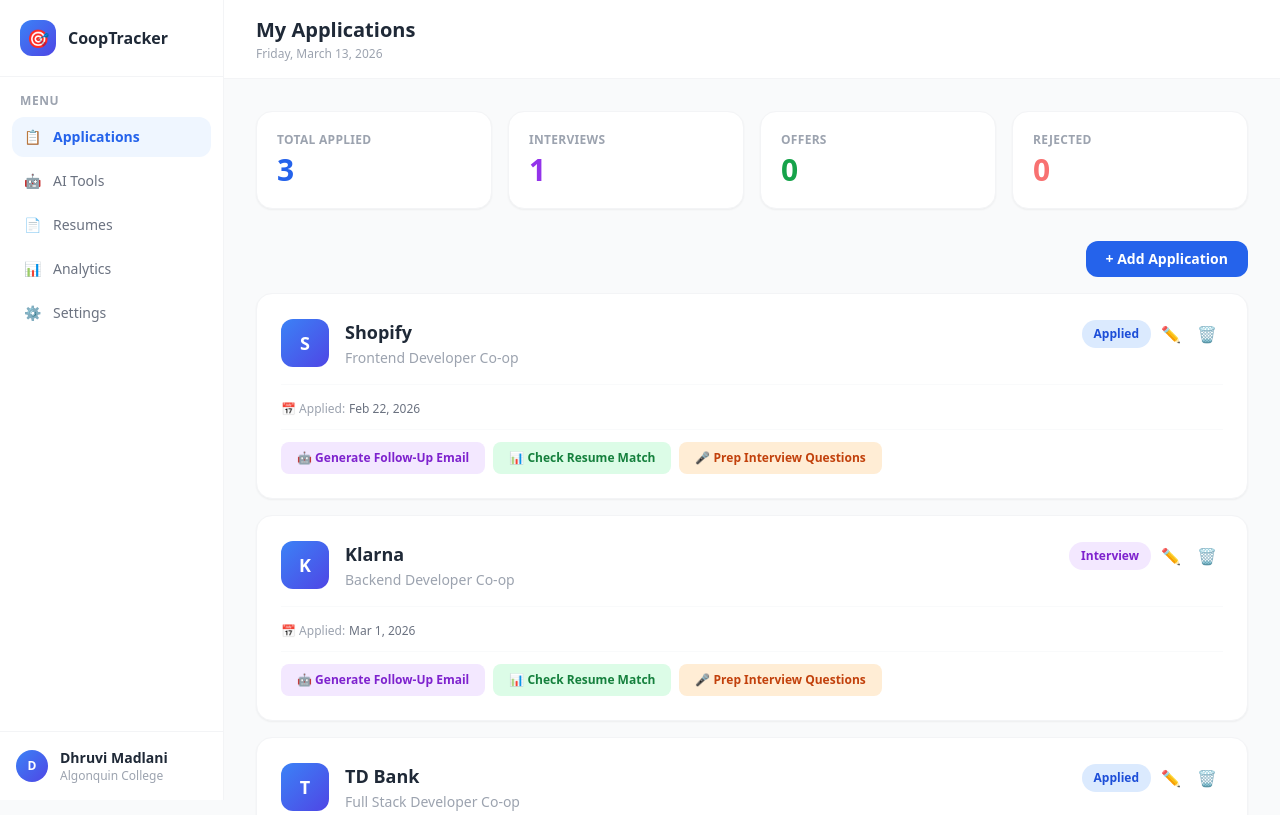
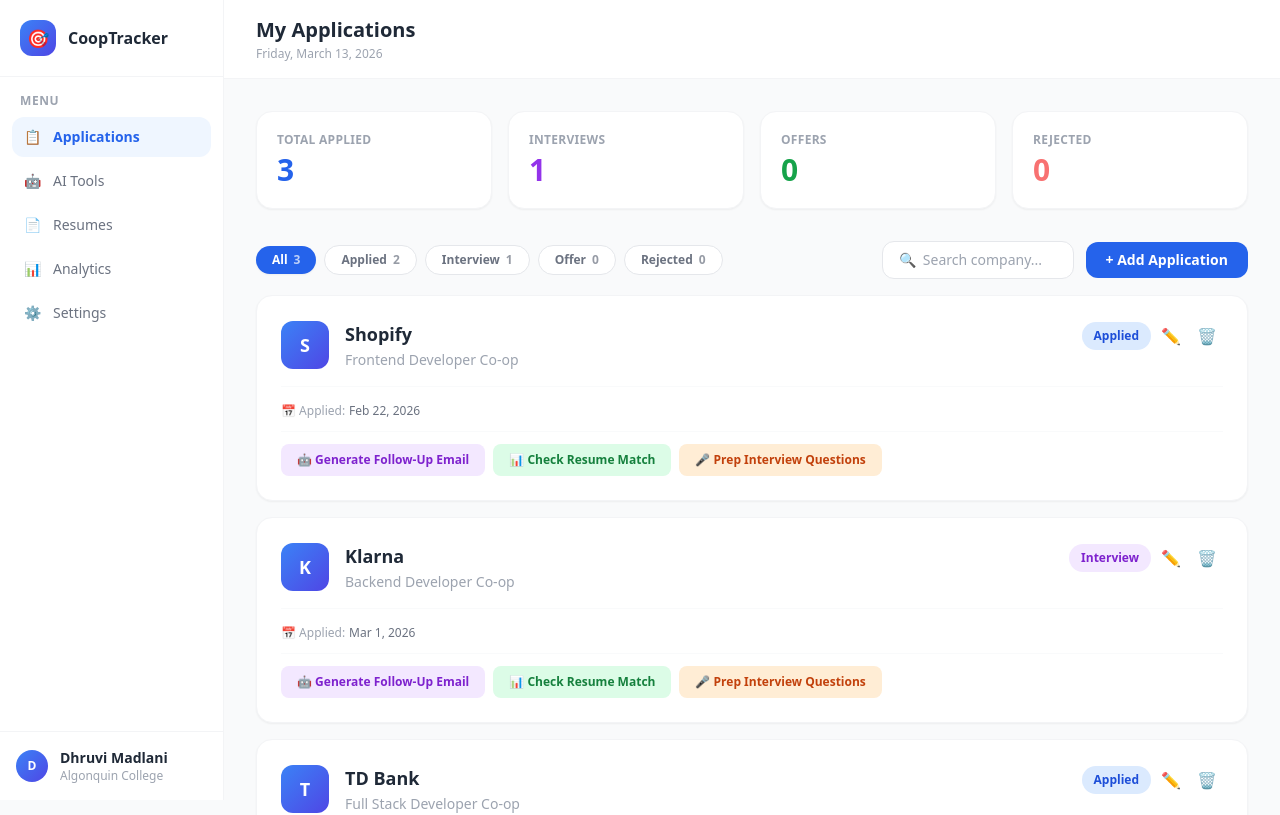
Before and after one commit to dhruvimadlani29/job-application-tracker, a React (Vite) app: page / in a window 1280 px wide. Shown: the top 815 px of the page. Built offline with nearby package versions, Linux system fonts and the light colour scheme.

Commit message:
Implement search and filter feature

```diff
--- a/src/pages/Dashboard.jsx
+++ b/src/pages/Dashboard.jsx
@@ -16,33 +16,43 @@
     ]
   })
 
-  const [showForm, setShowForm]     = useState(false)
-  const [editingId, setEditingId]   = useState(null)  // tracks which app is being edited
-  const [formData, setFormData]     = useState({
+  const [showForm, setShowForm]       = useState(false)
+  const [editingId, setEditingId]     = useState(null)
+  const [filterStatus, setFilterStatus] = useState('All')
+  const [searchQuery, setSearchQuery] = useState('')
+  const [formData, setFormData]       = useState({
     company: '', role: '', status: 'Applied', dateApplied: ''
   })
 
+  // Auto save to localStorage every time applications changes
   useEffect(() => {
     localStorage.setItem('coopApplications', JSON.stringify(applications))
   }, [applications])
+
+  // Filter + Search logic
+  const filteredApplications = applications
+    .filter(app => filterStatus === 'All' || app.status === filterStatus)
+    .filter(app => app.company.toLowerCase().includes(searchQuery.toLowerCase()))
+
+  // Count helpers for stats and filter chips
+  const totalApplied   = applications.length
+  const totalInterview = applications.filter(a => a.status === 'Interview').length
+  const totalOffer     = applications.filter(a => a.status === 'Offer').length
+  const totalRejected  = applications.filter(a => a.status === 'Rejected').length
 
   function handleChange(e) {
     setFormData({ ...formData, [e.target.name]: e.target.value })
   }
 
-  // Opens a blank form for adding
   function handleAddNew() {
     setEditingId(null)
     setFormData({ company: '', role: '', status: 'Applied', dateApplied: '' })
     setShowForm(true)
   }
 
-  // Opens form pre-filled with existing application data
   function handleEdit(id, formData) {
     setApplications(applications.map(app =>
-    app.id === id
-      ? { ...app, ...formData }
-      : app
+      app.id === id ? { ...app, ...formData } : app
     ))
   }
 
@@ -53,14 +63,10 @@
     }
 
     if (editingId) {
-      // EDIT MODE — update the existing application
       setApplications(applications.map(app =>
-        app.id === editingId
-          ? { ...app, ...formData }  // merge new formData into existing app
-          : app                       // leave others unchanged
+        app.id === editingId ? { ...app, ...formData } : app
       ))
     } else {
-      // ADD MODE — create a brand new application
       const newApp = {
         id: Date.now(),
         company:     formData.company,
@@ -71,7 +77,6 @@
       setApplications([...applications, newApp])
     }
 
-    // Reset everything
     setFormData({ company: '', role: '', status: 'Applied', dateApplied: '' })
     setEditingId(null)
     setShowForm(false)
@@ -87,21 +92,16 @@
     setFormData({ company: '', role: '', status: 'Applied', dateApplied: '' })
   }
 
-  const totalApplied   = applications.length
-  const totalInterview = applications.filter(a => a.status === 'Interview').length
-  const totalOffer     = applications.filter(a => a.status === 'Offer').length
-  const totalRejected  = applications.filter(a => a.status === 'Rejected').length
-
   return (
     <div>
 
-      {/* Stats Row */}
+      {/* ── STATS ROW ── */}
       <div className="grid grid-cols-4 gap-4 mb-8">
         {[
-          { label:'Total Applied',  value: totalApplied,   color:'text-blue-600'   },
-          { label:'Interviews',     value: totalInterview, color:'text-purple-600' },
-          { label:'Offers',         value: totalOffer,     color:'text-green-600'  },
-          { label:'Rejected',       value: totalRejected,  color:'text-red-400'    },
+          { label: 'Total Applied',  value: totalApplied,   color: 'text-blue-600'   },
+          { label: 'Interviews',     value: totalInterview, color: 'text-purple-600' },
+          { label: 'Offers',         value: totalOffer,     color: 'text-green-600'  },
+          { label: 'Rejected',       value: totalRejected,  color: 'text-red-400'    },
         ].map(stat => (
           <div key={stat.label} className="bg-white rounded-2xl p-5 border border-gray-100 shadow-sm">
             <p className="text-xs text-gray-400 font-semibold uppercase tracking-wide">{stat.label}</p>
@@ -110,28 +110,60 @@
         ))}
       </div>
 
-      {/* Add Button */}
-      <div className="flex justify-end mb-4">
+      {/* ── FILTER + SEARCH + ADD ROW ── */}
+      <div className="flex items-center justify-between mb-4 gap-4 flex-wrap">
+
+        {/* Filter Chips */}
+        <div className="flex items-center gap-2 flex-wrap">
+          {['All', 'Applied', 'Interview', 'Offer', 'Rejected'].map(status => (
+            <button
+              key={status}
+              onClick={() => setFilterStatus(status)}
+              className={`px-4 py-1.5 rounded-full text-xs font-semibold transition-all
+                ${filterStatus === status
+                  ? 'bg-blue-600 text-white shadow-sm'
+                  : 'bg-white border border-gray-200 text-gray-500 hover:border-blue-300 hover:text-blue-600'}`}
+            >
+              {status}
+              <span className="ml-1.5 opacity-70">
+                {status === 'All'
+                  ? applications.length
+                  : applications.filter(a => a.status === status).length}
+              </span>
+            </button>
+          ))}
+        </div>
+
+        {/* Search + Add Button */}
+        <div className="flex items-center gap-3 flex-shrink-0">
+          <input
+            type="text"
+            placeholder="🔍  Search company..."
+            value={searchQuery}
+            onChange={(e) => setSearchQuery(e.target.value)}
+            className="border border-gray-200 rounded-xl px-4 py-2 text-sm outline-none focus:border-blue-400 transition-colors w-48"
+          />
           <button
             onClick={handleAddNew}
-          className="bg-blue-600 hover:bg-blue-700 text-white font-semibold px-5 py-2 rounded-xl transition-colors text-sm"
+            className="bg-blue-600 hover:bg-blue-700 text-white font-semibold px-5 py-2 rounded-xl transition-colors text-sm whitespace-nowrap"
           >
             + Add Application
           </button>
         </div>
 
-      {/* Add / Edit Form */}
+      </div>
+
+      {/* ── ADD / EDIT FORM ── */}
       {showForm && (
         <div className="bg-white rounded-2xl border border-blue-100 shadow-sm p-6 mb-6">
-
-          {/* Form title changes based on mode */}
           <h2 className="text-base font-bold text-gray-800 mb-4">
             {editingId ? '✏️ Edit Application' : '➕ New Application'}
           </h2>
-
           <div className="grid grid-cols-2 gap-4">
             <div>
-              <label className="text-xs font-bold text-gray-400 uppercase tracking-wide">Company Name *</label>
+              <label className="text-xs font-bold text-gray-400 uppercase tracking-wide">
+                Company Name *
+              </label>
               <input
                 name="company" value={formData.company} onChange={handleChange}
                 placeholder="e.g. Shopify"
@@ -139,7 +171,9 @@
               />
             </div>
             <div>
-              <label className="text-xs font-bold text-gray-400 uppercase tracking-wide">Job Title *</label>
+              <label className="text-xs font-bold text-gray-400 uppercase tracking-wide">
+                Job Title *
+              </label>
               <input
                 name="role" value={formData.role} onChange={handleChange}
                 placeholder="e.g. Frontend Developer Co-op"
@@ -147,7 +181,9 @@
               />
             </div>
             <div>
-              <label className="text-xs font-bold text-gray-400 uppercase tracking-wide">Status</label>
+              <label className="text-xs font-bold text-gray-400 uppercase tracking-wide">
+                Status
+              </label>
               <select
                 name="status" value={formData.status} onChange={handleChange}
                 className="mt-1 w-full border border-gray-200 rounded-xl px-4 py-3 text-sm outline-none focus:border-blue-400 bg-white transition-colors"
@@ -159,7 +195,9 @@
               </select>
             </div>
             <div>
-              <label className="text-xs font-bold text-gray-400 uppercase tracking-wide">Date Applied</label>
+              <label className="text-xs font-bold text-gray-400 uppercase tracking-wide">
+                Date Applied
+              </label>
               <input
                 name="dateApplied" value={formData.dateApplied} onChange={handleChange}
                 type="date"
@@ -167,7 +205,6 @@
               />
             </div>
           </div>
-
           <div className="flex gap-3 mt-5">
             <button onClick={handleSubmit}
               className="bg-blue-600 hover:bg-blue-700 text-white font-semibold px-6 py-2.5 rounded-xl text-sm transition-colors">
@@ -178,13 +215,18 @@
               Cancel
             </button>
           </div>
-
         </div>
       )}
 
-      {/* Application Cards */}
+      {/* ── APPLICATION CARDS ── */}
       <div className="flex flex-col gap-4">
-        {applications.map(app => (
+        {filteredApplications.length === 0 ? (
+          <div className="text-center py-12 text-gray-400">
+            <div className="text-4xl mb-3">🔍</div>
+            <p className="font-semibold">No applications found</p>
+            <p className="text-sm mt-1">Try a different filter or search term</p>
+          </div>
+        ) : filteredApplications.map(app => (
           <AppCard
             key={app.id}
             application={app}
```
Lines whose indentation alone changed are shown as unchanged.
